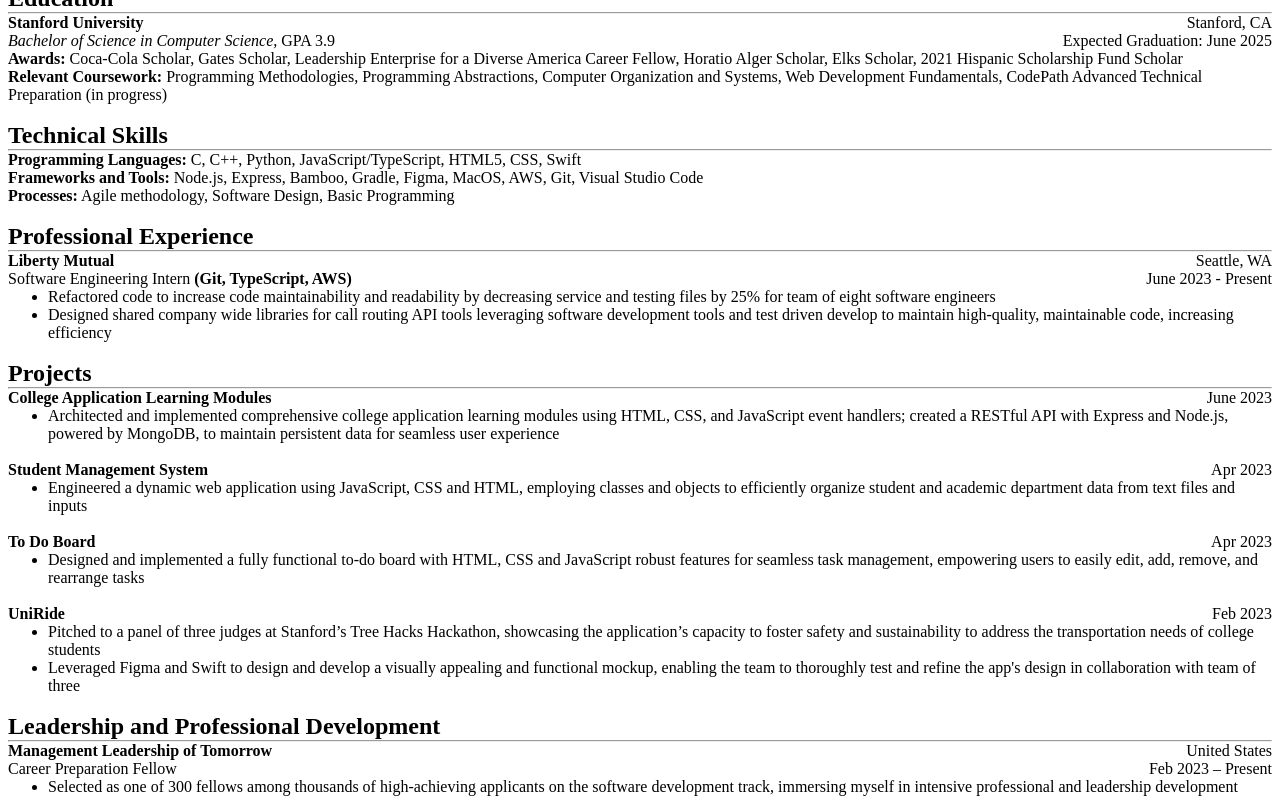
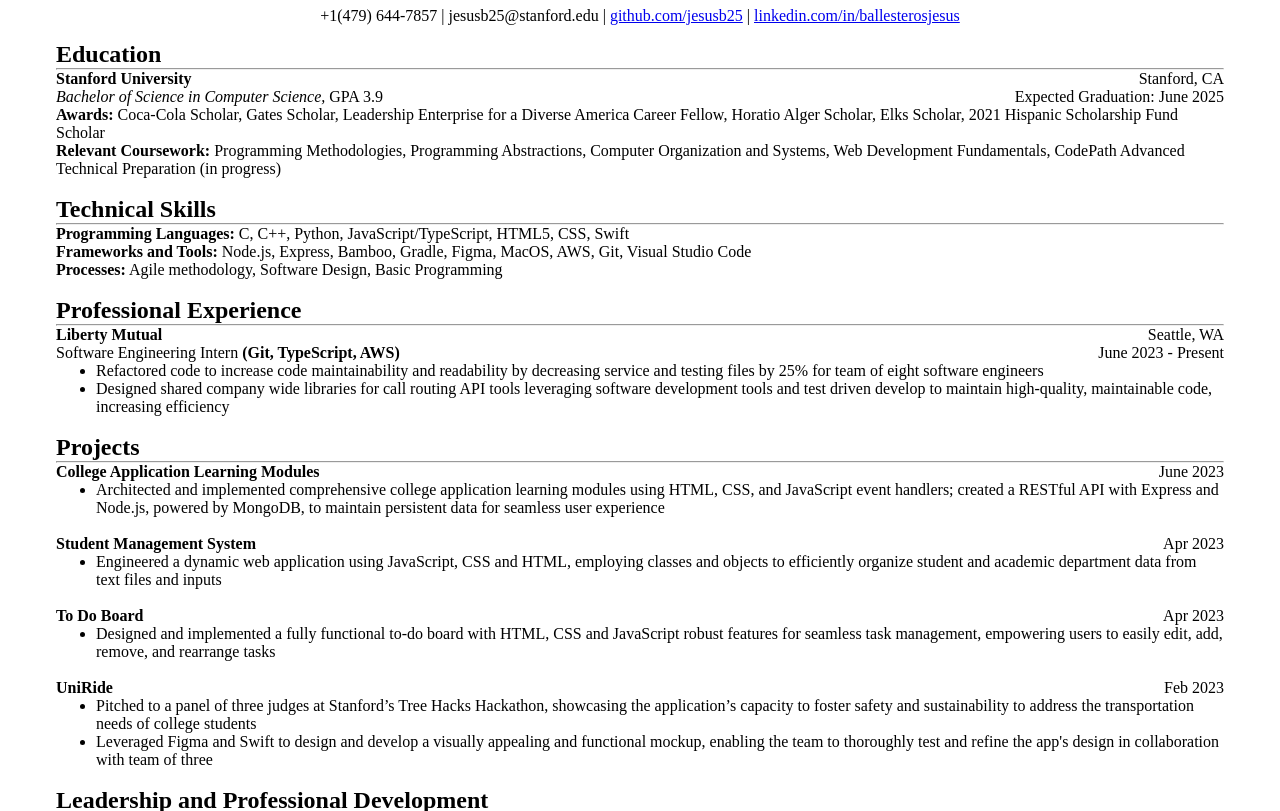
Before and after one commit to jesusb25/html-resume, a plain HTML site: page index.html in a window 1280 px wide. Shown: the part 129-940 px from the top of the page. Drawn offline with Linux system fonts and the light colour scheme.

Commit message:
updated padding around body

```diff
--- a/index.html
+++ b/index.html
@@ -4,10 +4,15 @@
   <meta charset="UTF-8">
   <meta name="viewport" content="width=device-width, initial-scale=1.0">
   <title>Jesus Ballesteros Resume</title>
+  <style>
+    body {
+      padding: 48px;
+    }
+  </style>
 </head>
 <body>
   <h1 style="text-align: center;">Jesus Ballesteros</h1>
-  <p style="text-align: center;"> +1(479) 644-7857 | jesusb25@stanford.edu | <a href="https://www.github.com/jesusb25">github.com/jesusb25</a> |<a href="https://www.linkedin.com/in/ballesterosjesus">linkedin.com/in/ballesterosjesus</a>
+  <p style="text-align: center;"> +1(479) 644-7857 | jesusb25@stanford.edu | <a href="https://www.github.com/jesusb25">github.com/jesusb25</a> | <a href="https://www.linkedin.com/in/ballesterosjesus">linkedin.com/in/ballesterosjesus</a>
   </p>
 
   <h2 style="margin: 0">Education</h2>
```
Also changed, not shown: 1 other file.
